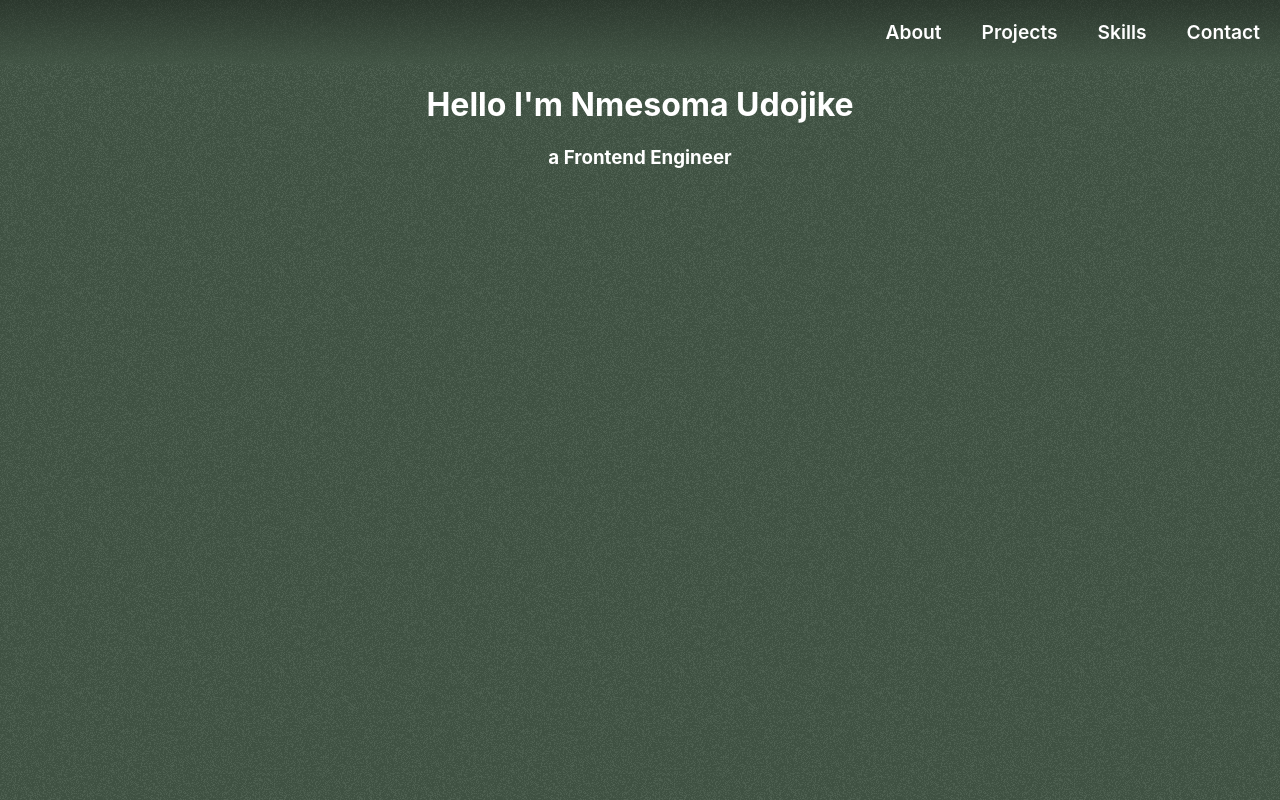
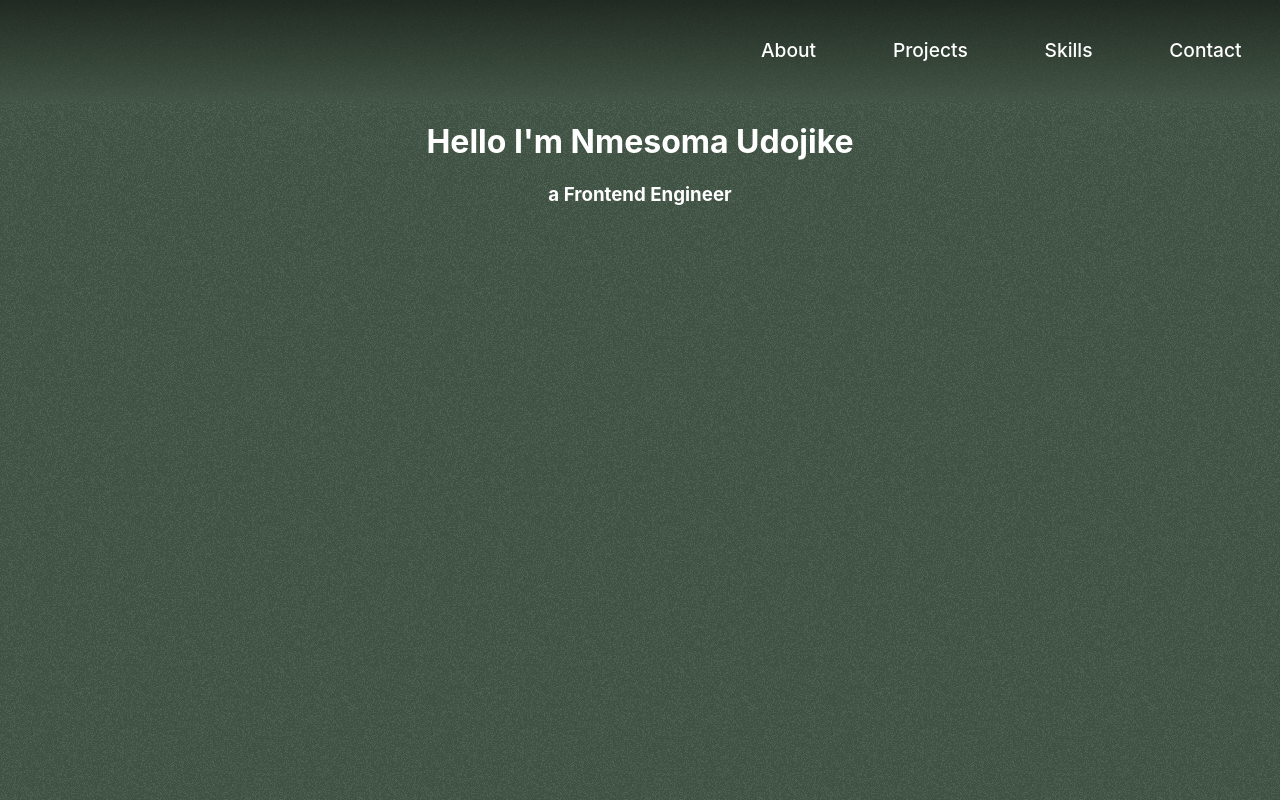
Before and after one commit to Maysummer/Portfolio1, a React (Create React App) app: page / in a window 1280 px wide. Built offline with nearby package versions, Linux system fonts and the light colour scheme; the HTML template or start-up script is replaced by a standard one.

Commit message:
create hamburger

```diff
--- a/package.json
+++ b/package.json
@@ -10,6 +10,7 @@
     "@types/node": "^16.18.61",
     "@types/react": "^18.2.37",
     "@types/react-dom": "^18.2.15",
+    "hamburger-react": "^2.5.0",
     "react": "^18.2.0",
     "react-dom": "^18.2.0",
     "react-router-dom": "^6.18.0",
--- a/src/App.tsx
+++ b/src/App.tsx
@@ -3,7 +3,7 @@ import Navbar from './components/Navbar';
 
 function App() {
   return (
-    <div className="App">
+    <div>
       <Navbar />
       <h1>Hello I'm Nmesoma Udojike</h1>
       <h3>a Frontend Engineer</h3>
--- a/src/components/Navbar.tsx
+++ b/src/components/Navbar.tsx
@@ -1,13 +1,44 @@
-import { Links, NavbarContainer } from "./navbar_styles";
+import React, { useEffect, useState } from 'react';
+import { HamburgerContainer, Links, LinksContainer, NavbarContainer } from './navbar_styles';
+import Hamburger from 'hamburger-react';
 
-export default function Navbar (){
+export default function Navbar() {
+  const [isOpen, setIsOpen] = useState(false);
+  const [screenWidth, setScreenWidth] = useState(window.innerWidth);
+  const handleResize = () => {
+    setScreenWidth(window.innerWidth);
+  };
+  const hideList = () => {
+    if (screenWidth < 768 && !isOpen) {
+      return true;
+    }
+    return false;
+  };
+
+  useEffect(() => {
+    if (screenWidth < 768 && !isOpen) {
+      setIsOpen(false);
+    }
+    window.addEventListener('resize', handleResize);
+
+    return () => {
+      window.removeEventListener('resize', handleResize);
+    };
+  });
+
   return (
     <NavbarContainer>
+      {screenWidth < 768 && (
+        <HamburgerContainer>
+          <Hamburger toggled={isOpen} toggle={setIsOpen} />
+        </HamburgerContainer>
+      )}
+      <LinksContainer flexDir={isOpen} hideList={hideList()}>
         <Links href="http://">About</Links>
         <Links href="http://">Projects</Links>
         <Links href="http://">Skills</Links>
         <Links href="http://">Contact</Links>
+      </LinksContainer>
     </NavbarContainer>
-  )
-
+  );
 }
--- a/src/components/navbar_styles.ts
+++ b/src/components/navbar_styles.ts
@@ -1,16 +1,32 @@
-import styled from "styled-components"
+import styled from 'styled-components';
 
+export interface NavProps {
+  hideList: boolean;
+  flexDir: boolean;
+}
 export const NavbarContainer = styled.nav`
-width: 100%;
+  width: 100%;
+
+  background-image: linear-gradient(
+    rgba(24, 31, 25, 0.8),
+    rgba(67, 86, 70, 0.6)
+  );
+`;
+
+export const HamburgerContainer = styled.div`
   display: flex;
   justify-content: flex-end;
-  background-image: linear-gradient(rgba(24, 31, 25, 0.5), rgba(67, 86, 70, 0.5));
 `;
 
 export const Links = styled.a`
-color: white;
-text-decoration: none;
-margin: 20px;
-font-size: larger;
-font-weight: 600;
-`
+  color: white;
+  text-decoration: none;
+  margin: 2em;
+  font-size: larger;
+  font-weight: 500;
+`;
+
+export const LinksContainer = styled(HamburgerContainer)<NavProps>`
+  flex-direction: ${(props) => (props.flexDir ? 'column' : 'row')};
+  display: ${(props) => (props.hideList ? 'none' : 'flex')};
+`;
--- a/src/index.css
+++ b/src/index.css
@@ -3,8 +3,6 @@ body {
   font-family: -apple-system, BlinkMacSystemFont, 'Segoe UI', 'Roboto', 'Oxygen',
     'Ubuntu', 'Cantarell', 'Fira Sans', 'Droid Sans', 'Helvetica Neue',
     sans-serif;
-  -webkit-font-smoothing: antialiased;
-  -moz-osx-font-smoothing: grayscale;
   background-image: url('./assets/noise-bg.png');
   background-color: #445747;
   color: white;
```
Also changed, not shown: src/App.css (added, +14 -0 lines), src/pages/About.tsx (+5 -4 lines), src/pages/Contact.tsx (+5 -4 lines), src/pages/Projects.tsx (+5 -4 lines), src/pages/Skills.tsx (+5 -4 lines), src/styles/global.ts (deleted, +0 -24 lines), 1 other file (tests, documents, lock files or other folders). Lines whose indentation alone changed are shown as unchanged.
